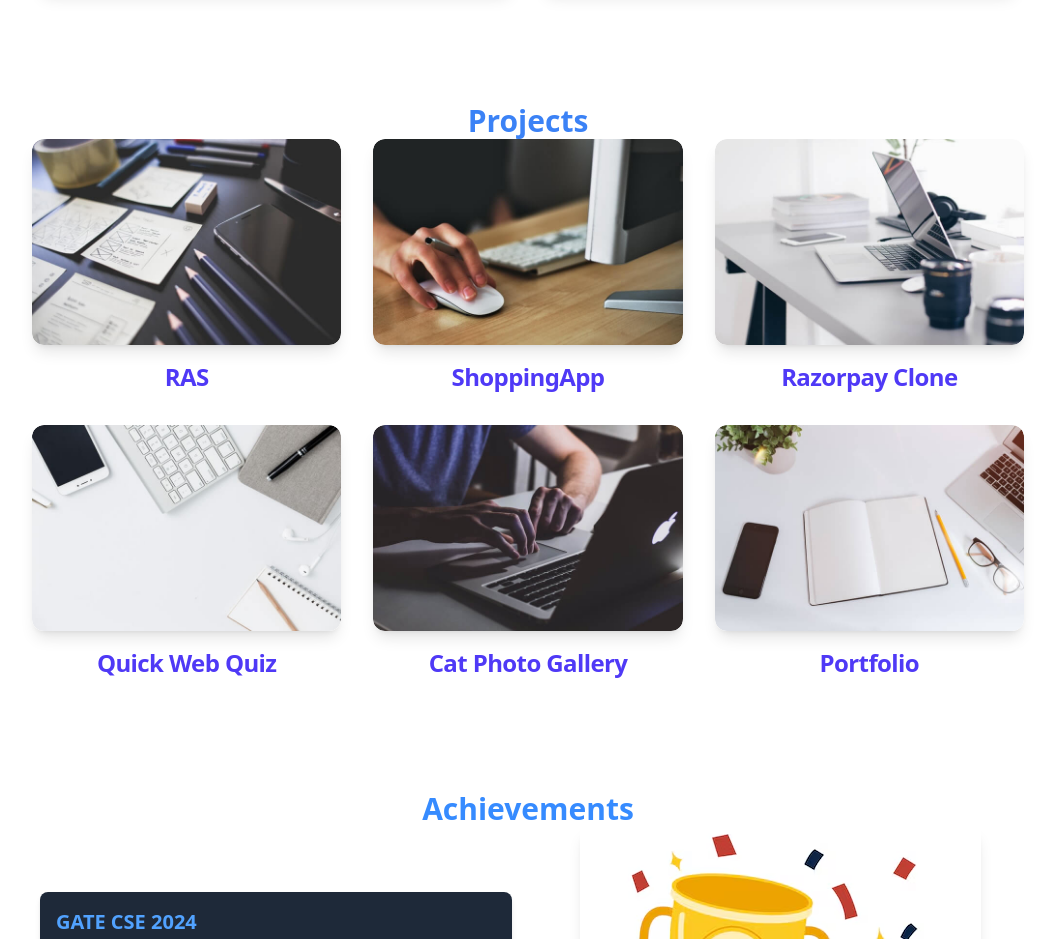
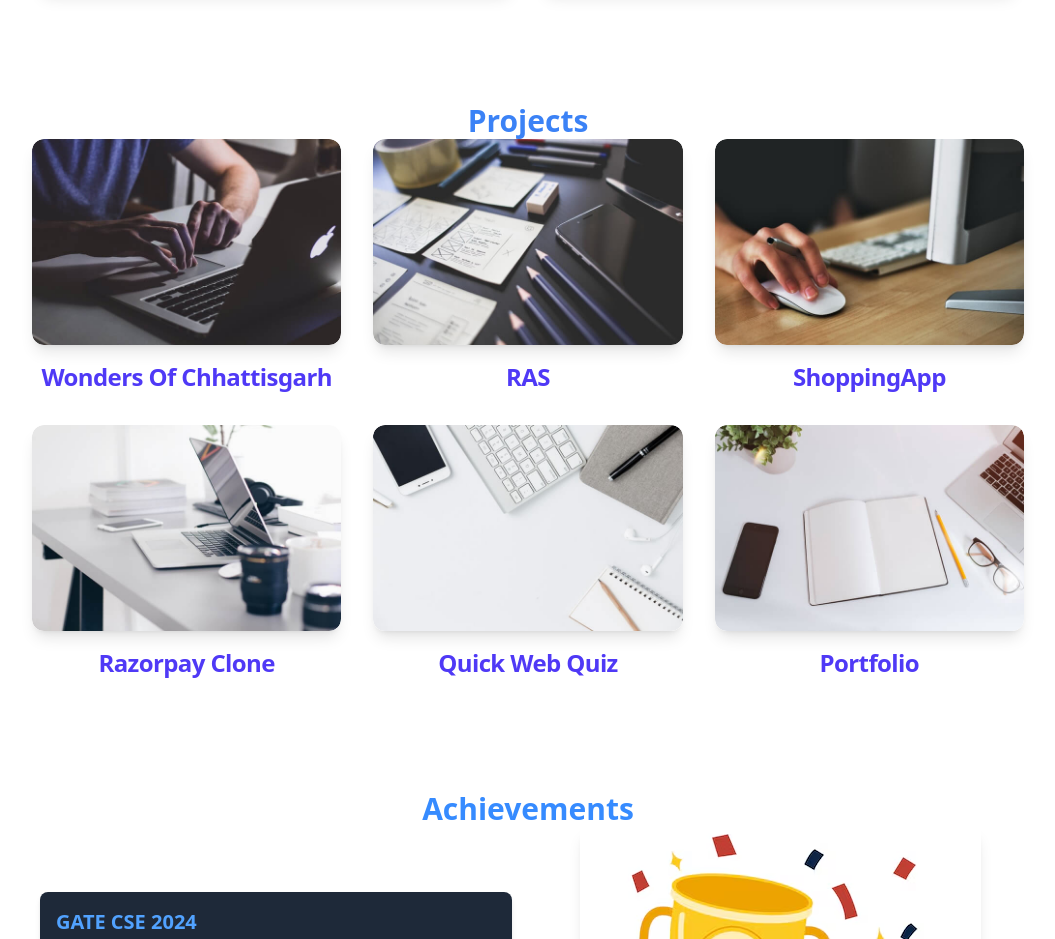
Before and after one commit to Krishna-Kumar-Rathore/Portfolio, a plain HTML site: page index.html in a window 1280 px wide. Shown: the part 1340-2279 px from the top of the page, without its empty margins (112-1167 px from the left). Drawn offline with nearby package versions, Linux system fonts and the light colour scheme.

Commit message:
Added new Project into Work Section

```diff
--- a/index.html
+++ b/index.html
@@ -251,6 +251,20 @@
 
 
               <div class="grid grid-cols-1 sm:grid-cols-2 lg:grid-cols-3 gap-8">
+
+                <!-- Project 5 -->
+                <div>
+                  <div class="relative group overflow-hidden rounded-xl shadow-lg">
+                    <a href="https://wonders-of-chhattisgarh.vercel.app/" target="_blank">
+                      <img src="assets/img/work3.jpg" alt="" class="w-full h-full object-cover transition-transform duration-1000 group-hover:scale-110 rounded-xl">
+                      <div class="absolute inset-0 bg-black bg-opacity-50 flex items-center justify-center opacity-0 group-hover:opacity-50 transition-opacity duration-700 rounded-xl">
+                        <span class="text-white text-lg font-medium">Click here to review</span>
+                      </div>
+                    </a>
+                  </div>
+                  <h3 class="text-center mt-4 text-indigo-600 dark:text-indigo-400 text-2xl font-semibold tracking-tight">Wonders Of Chhattisgarh</h3>
+                </div>
+
                 <!-- Project 1 -->
                 <div>
                   <div class="relative group overflow-hidden rounded-xl shadow-lg">
@@ -304,18 +318,7 @@
                  </div>
 
 
-                <!-- Project 5 -->
-                <div>
-                  <div class="relative group overflow-hidden rounded-xl shadow-lg">
-                    <a href="https://krishna-kumar-rathore.github.io/CSS-photo-gallery/" target="_blank">
-                      <img src="assets/img/work3.jpg" alt="" class="w-full h-full object-cover transition-transform duration-1000 group-hover:scale-110 rounded-xl">
-                      <div class="absolute inset-0 bg-black bg-opacity-50 flex items-center justify-center opacity-0 group-hover:opacity-50 transition-opacity duration-700 rounded-xl">
-                        <span class="text-white text-lg font-medium">Click here to review</span>
-                      </div>
-                    </a>
-                  </div>
-                  <h3 class="text-center mt-4 text-indigo-600 dark:text-indigo-400 text-2xl font-semibold tracking-tight">Cat Photo Gallery</h3>
-                 </div>
+
 
                 <!-- Project 6 -->
                 <div>
```
